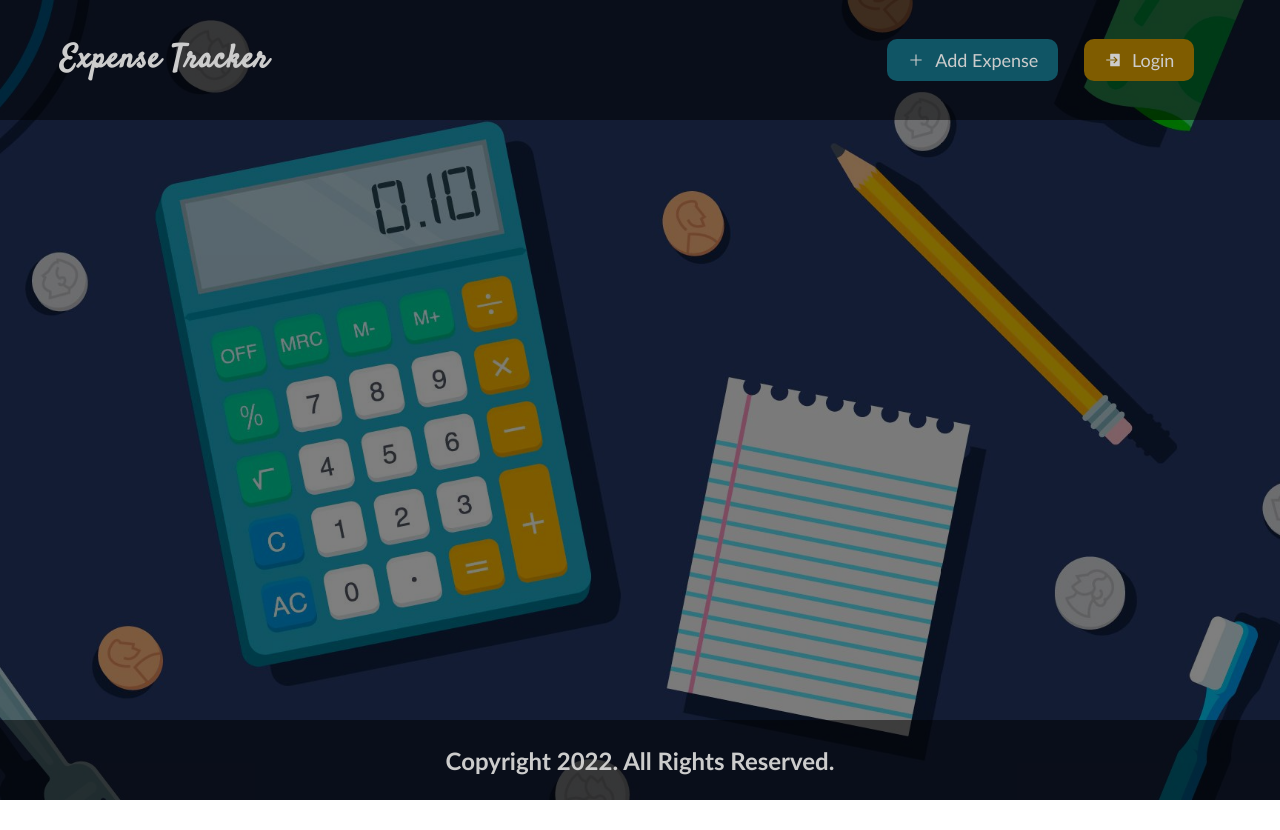
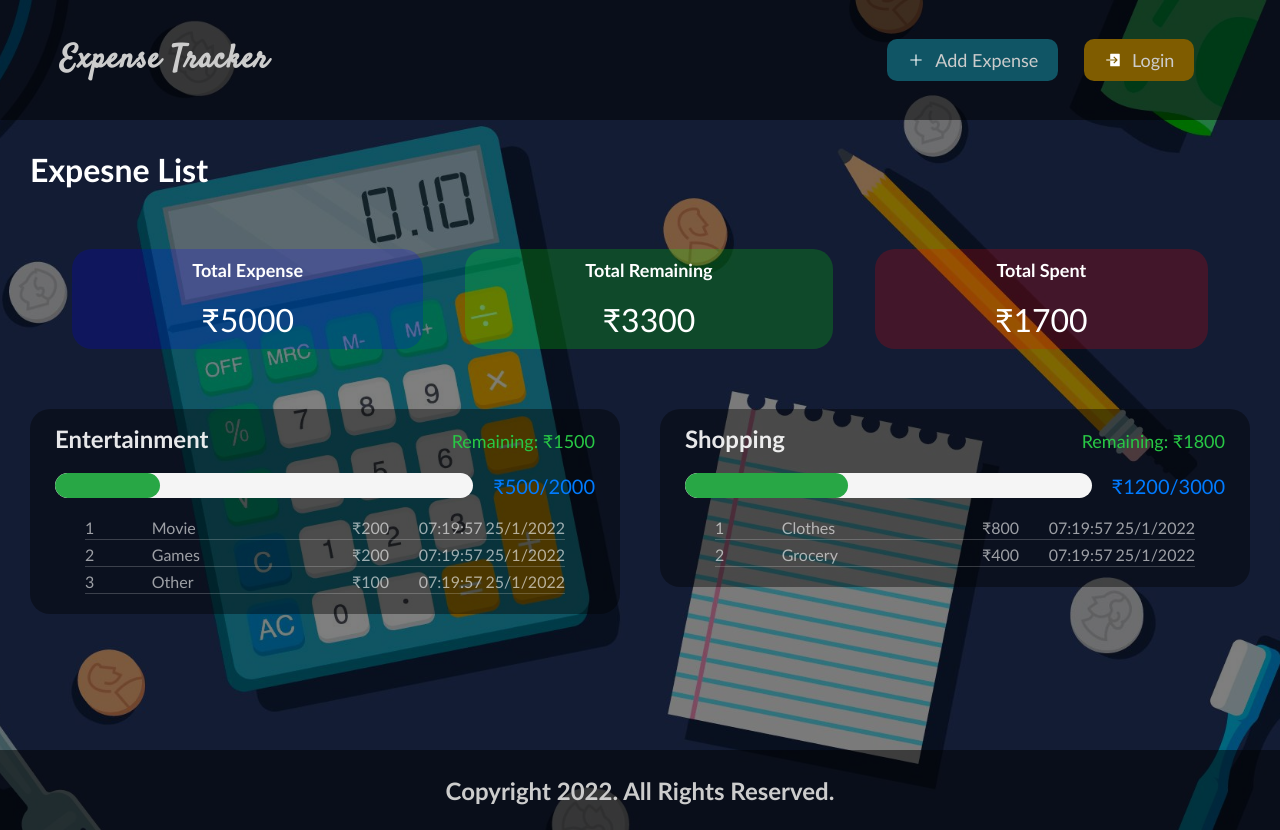
Before and after one commit to Mistry-Shubham/expense-tracker, a React (Create React App) app in the folder frontend/: page / in a window 1280 px wide. Before the commit the page ends 800 px from the top, so only its background shows below. Built offline with nearby package versions, Linux system fonts and the light colour scheme.

Commit message:
Added HomeScreen and Expense,ProgressBar components.
Added dummy expenses for reference.

```diff
--- a/frontend/package.json
+++ b/frontend/package.json
@@ -9,6 +9,7 @@
     "react": "^17.0.2",
     "react-dom": "^17.0.2",
     "react-icons": "^4.3.1",
+    "react-router-dom": "^6.2.1",
     "react-scripts": "5.0.0",
     "web-vitals": "^2.1.4"
   },
--- a/frontend/src/App.js
+++ b/frontend/src/App.js
@@ -1,4 +1,6 @@
+import { Routes, Route } from 'react-router-dom';
 import Header from './components/Header';
+import HomeScreen from './screens/HomeScreen';
 import Footer from './components/Footer';
 import './App.css';
 
@@ -7,7 +9,11 @@ const App = () => {
 		<div className="background-image">
 			<div className="background-filter">
 				<Header />
-				<main className="App"></main>
+				<main className="App">
+					<Routes>
+						<Route path="/" element={<HomeScreen />} />
+					</Routes>
+				</main>
 				<Footer />
 			</div>
 		</div>
--- /dev/null
+++ b/frontend/src/components/Expense.js
@@ -0,0 +1,39 @@
+import ProgressBar from './ProgressBar';
+
+const Expense = ({ expense }) => {
+	const remaining = expense.maxAmount - expense.totalSpent;
+	return (
+		<div className="expense-container" id={remaining < 0 ? 'expense-warn' : ''}>
+			<div className="expense-heading">
+				<h3 className="category">{expense.category}</h3>
+				<p className="expense-remaining">Remaining: ₹{remaining}</p>
+			</div>
+			<div className="expense-amount">
+				<ProgressBar
+					id="progress-bar"
+					progress={expense.totalSpent}
+					max={expense.maxAmount}
+				/>
+				<label for="progress-bar" className="amount-label">
+					₹{expense.totalSpent}/{expense.maxAmount}
+				</label>
+			</div>
+			<div className="expense-list">
+				{expense.expenseList.map((item, idx) => (
+					<div key={idx + 1} className="list-container">
+						<p>{idx + 1}</p>
+						<p>{item.name}</p>
+						<p>{`₹${item.price}`}</p>
+						<p>{`${item.addedAt}`.substring(16, 25)}</p>
+						<p>
+							{`${item.addedAt.getDate()}`}/{`${item.addedAt.getMonth() + 1}`}/
+							{`${item.addedAt.getFullYear()}`}
+						</p>
+					</div>
+				))}
+			</div>
+		</div>
+	);
+};
+
+export default Expense;
--- /dev/null
+++ b/frontend/src/components/ProgressBar.js
@@ -0,0 +1,42 @@
+const ProgressBar = ({ progress, max }) => {
+	const percentage = (progress / max) * 100;
+
+	let progressColor;
+
+	if (percentage < 50) {
+		progressColor = '#28a745';
+	} else if (percentage < 75) {
+		progressColor = '#007bff';
+	} else if (percentage < 90) {
+		progressColor = '#ffc107';
+	} else {
+		progressColor = '#dc3545';
+	}
+
+	const progressContainer = {
+		height: '25px',
+		width: '100%',
+		backgroundColor: 'whitesmoke',
+		borderRadius: '40px',
+		margin: '10px 0px',
+		overflow: 'hidden',
+	};
+
+	const progressIndicator = {
+		height: '25px',
+		width: percentage > 100 ? '100%' : `${percentage}%`,
+		borderRadius: '40px',
+		backgroundColor: `${progressColor}`,
+		textAlign: 'center',
+	};
+
+	return (
+		<div style={progressContainer}>
+			<div style={progressIndicator}>
+				<div>{percentage > 100 ? 'Limit Exceeded' : ''}</div>
+			</div>
+		</div>
+	);
+};
+
+export default ProgressBar;
--- a/frontend/src/components/components-style.css
+++ b/frontend/src/components/components-style.css
@@ -107,3 +107,76 @@
 		font-size: medium;
 	}
 }
+
+.expense-container {
+	display: flex;
+	flex-direction: column;
+	background-color: rgba(0, 0, 0, 0.4);
+	border-radius: 20px;
+	padding: 15px 25px;
+	height: fit-content;
+	width: 100%;
+}
+
+#expense-warn {
+	background-color: rgba(255, 0, 0, 0.4);
+}
+
+.expense-container:hover {
+	background-color: rgba(255, 255, 255, 0.1);
+}
+
+.expense-heading {
+	display: flex;
+	justify-content: space-between;
+	align-items: baseline;
+}
+
+.expense-heading .category {
+	font-size: x-large;
+	color: rgba(255, 255, 255, 0.9);
+}
+
+.expense-heading .expense-remaining {
+	font-size: large;
+	color: rgb(40, 200, 69);
+}
+
+.expense-amount {
+	display: flex;
+	justify-content: space-between;
+	align-items: center;
+	margin: 10px 0px;
+}
+
+.expense-amount .amount-label {
+	margin-left: 20px;
+	color: rgb(0, 123, 255);
+	font-size: 20px;
+}
+
+.expense-list {
+	margin: 0px 30px;
+}
+
+.expense-list .list-container {
+	display: grid;
+	grid-template-columns: 1fr 3fr 1fr 1fr 1fr;
+	border-bottom: 1px solid rgba(255, 255, 255, 0.2);
+	margin-bottom: 5px;
+	padding-bottom: 2px;
+}
+
+.expense-list .list-container p {
+	color: rgba(255, 255, 255, 0.6);
+}
+
+@media only screen and (max-width: 700px) {
+	.expense-list {
+		margin: 0px;
+	}
+
+	.expense-list .list-container {
+		grid-template-columns: 0.2fr 1.2fr 0.6fr 1fr 1fr;
+	}
+}
--- /dev/null
+++ b/frontend/src/expenses.js
@@ -0,0 +1,25 @@
+const expenses = [
+	{
+		category: 'Entertainment',
+		maxAmount: 2000,
+		totalSpent: 500,
+		expenseList: [
+			{ name: 'Movie', price: 200, addedAt: new Date() },
+			{ name: 'Games', price: 200, addedAt: new Date() },
+			{ name: 'Other', price: 100, addedAt: new Date() },
+		],
+		createdAt: new Date(),
+	},
+	{
+		category: 'Shopping',
+		maxAmount: 3000,
+		totalSpent: 1200,
+		expenseList: [
+			{ name: 'Clothes', price: 800, addedAt: new Date() },
+			{ name: 'Grocery', price: 400, addedAt: new Date() },
+		],
+		createdAt: new Date(),
+	},
+];
+
+export default expenses;
--- a/frontend/src/index.css
+++ b/frontend/src/index.css
@@ -8,6 +8,7 @@
 	box-sizing: border-box;
 	font-family: 'Trebuchet MS', 'Lucida Sans Unicode', 'Lucida Grande',
 		'Lucida Sans', Arial, sans-serif;
+	color: white;
 }
 
 .primary-button {
--- a/frontend/src/index.js
+++ b/frontend/src/index.js
@@ -1,5 +1,11 @@
 import { render } from 'react-dom';
+import { BrowserRouter } from 'react-router-dom';
 import App from './App';
 import './index.css';
 
-render(<App />, document.getElementById('root'));
+render(
+	<BrowserRouter>
+		<App />
+	</BrowserRouter>,
+	document.getElementById('root')
+);
--- /dev/null
+++ b/frontend/src/screens/HomeScreen.js
@@ -0,0 +1,45 @@
+import Expense from '../components/Expense';
+import expenses from '../expenses';
+import './screens-style.css';
+
+const HomeScreen = () => {
+	return (
+		<div className="main-container">
+			<div className="home-screen">
+				<h2 className="screen-title">Expesne List</h2>
+				<div className="total-info-bar">
+					<div className="total-amount-alloted info-bar-containers">
+						<h4 className="info-bar-title">Total Expense</h4>
+						<p className="info-bar-content">
+							₹{expenses.reduce((acc, currVal) => acc + currVal.maxAmount, 0)}
+						</p>
+					</div>
+					<div className="total-amount-remaining info-bar-containers">
+						<h4 className="info-bar-title">Total Remaining</h4>
+						<p className="info-bar-content">
+							₹
+							{expenses.reduce(
+								(acc, currVal) =>
+									acc + (currVal.maxAmount - currVal.totalSpent),
+								0
+							)}
+						</p>
+					</div>
+					<div className="total-amount-spent info-bar-containers">
+						<h4 className="info-bar-title">Total Spent</h4>
+						<p className="info-bar-content">
+							₹{expenses.reduce((acc, currVal) => acc + currVal.totalSpent, 0)}
+						</p>
+					</div>
+				</div>
+				<div className="expenses-grid">
+					{expenses.map((expense, idx) => (
+						<Expense key={idx + 1} expense={expense} />
+					))}
+				</div>
+			</div>
+		</div>
+	);
+};
+
+export default HomeScreen;
--- /dev/null
+++ b/frontend/src/screens/screens-style.css
@@ -0,0 +1,71 @@
+.main-container {
+	margin: 30px;
+	display: flex;
+	flex-direction: column;
+	flex-wrap: wrap;
+}
+.main-container .screen-title {
+	font-size: xx-large;
+	margin-bottom: 30px;
+}
+
+.home-screen .total-info-bar {
+	display: flex;
+	justify-content: space-evenly;
+	margin: 60px 0px;
+}
+
+.home-screen .info-bar-containers {
+	display: flex;
+	flex-direction: column;
+	height: 100px;
+	justify-content: space-around;
+	align-items: center;
+	padding: 0px 120px;
+	border-radius: 20px;
+}
+
+.info-bar-containers .info-bar-title {
+	font-size: large;
+}
+
+.info-bar-containers .info-bar-content {
+	font-size: xx-large;
+}
+
+.home-screen .total-amount-alloted {
+	background-color: rgba(0, 0, 255, 0.2);
+}
+.home-screen .total-amount-remaining {
+	background-color: rgba(0, 255, 0, 0.2);
+}
+.home-screen .total-amount-spent {
+	background-color: rgba(255, 0, 0, 0.2);
+}
+
+.home-screen .expenses-grid {
+	display: grid;
+	grid-template-columns: 1fr 1fr;
+	gap: 40px;
+}
+
+@media only screen and (max-width: 700px) {
+	.main-container {
+		margin: 10px;
+	}
+
+	.home-screen .expenses-grid {
+		margin: 10px;
+		display: flex;
+		flex-direction: column;
+	}
+
+	.home-screen .total-info-bar {
+		flex-direction: column;
+		margin-bottom: 30px;
+	}
+
+	.home-screen .info-bar-containers {
+		margin-bottom: 20px;
+	}
+}
```
Also changed, not shown: 1 other file (tests, documents, lock files or other folders).
